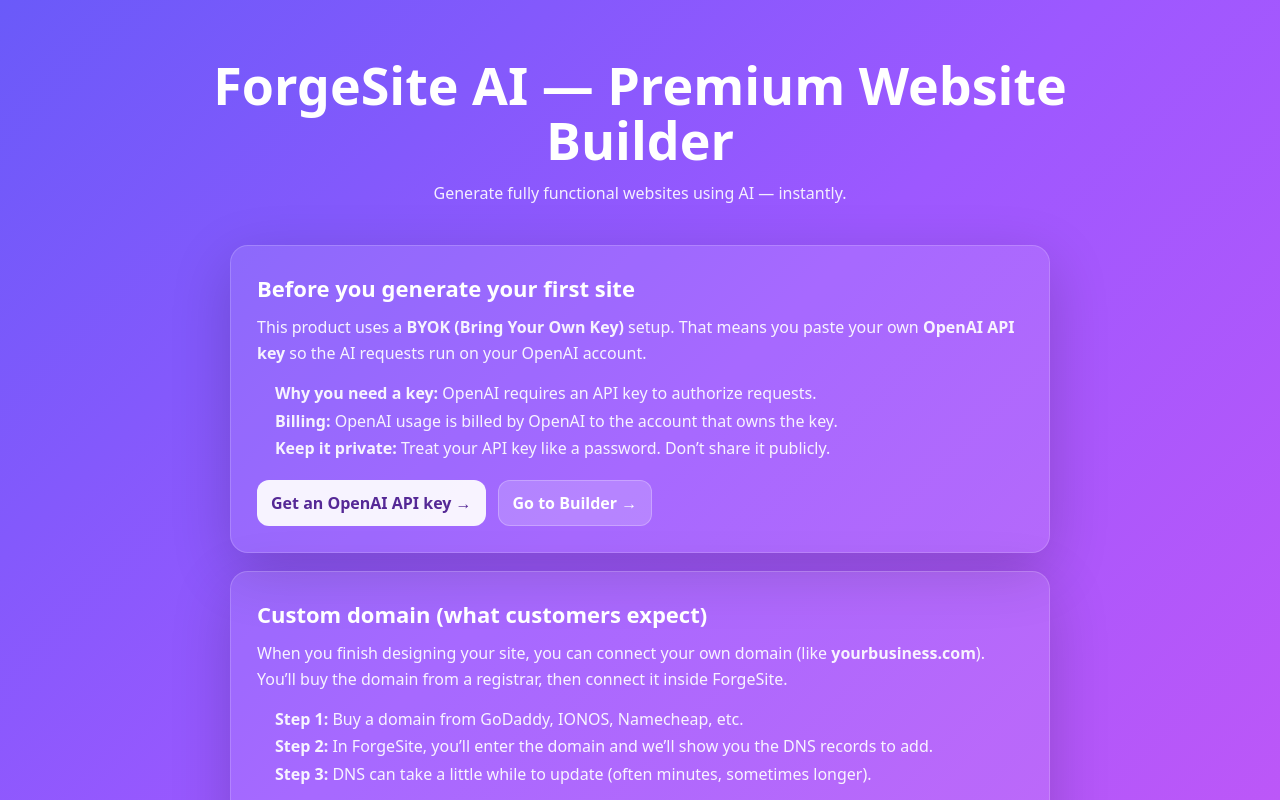
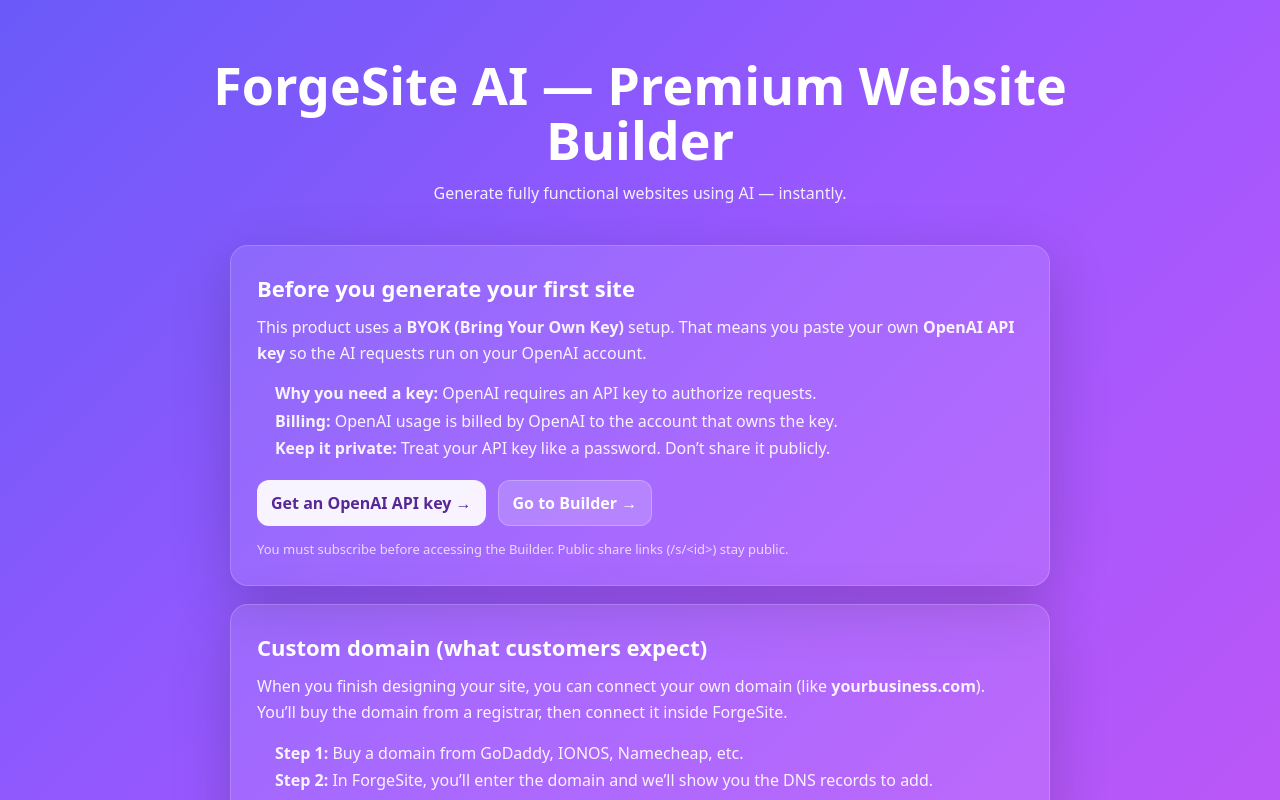
Before and after one commit to blin1124/forgesite, a Next.js app: page / in a window 1280 px wide. Shown: the top 800 px of the page. Built offline with nearby package versions, Linux system fonts and the light colour scheme.

Commit message:
Change link destination to billing page
Updated link to redirect to billing instead of builder.

```diff
--- a/app/page.tsx
+++ b/app/page.tsx
@@ -83,8 +83,10 @@
               Get an OpenAI API key →
             </a>
 
+            {/* ✅ THIS IS THE FIX: always go to billing first */}
             <Link
-              href="/builder"
+              href="/billing"
+              prefetch={false}
               style={{
                 display: "inline-flex",
                 alignItems: "center",
@@ -101,9 +103,13 @@
               Go to Builder →
             </Link>
           </div>
+
+          <p style={{ opacity: 0.75, marginTop: 14, fontSize: 13, lineHeight: 1.5 }}>
+            You must subscribe before accessing the Builder. Public share links (/s/&lt;id&gt;) stay public.
+          </p>
         </div>
 
-        {/* Custom domain instructions (post-purchase) */}
+        {/* Domain instructions */}
         <div
           style={{
             marginTop: 18,
```
